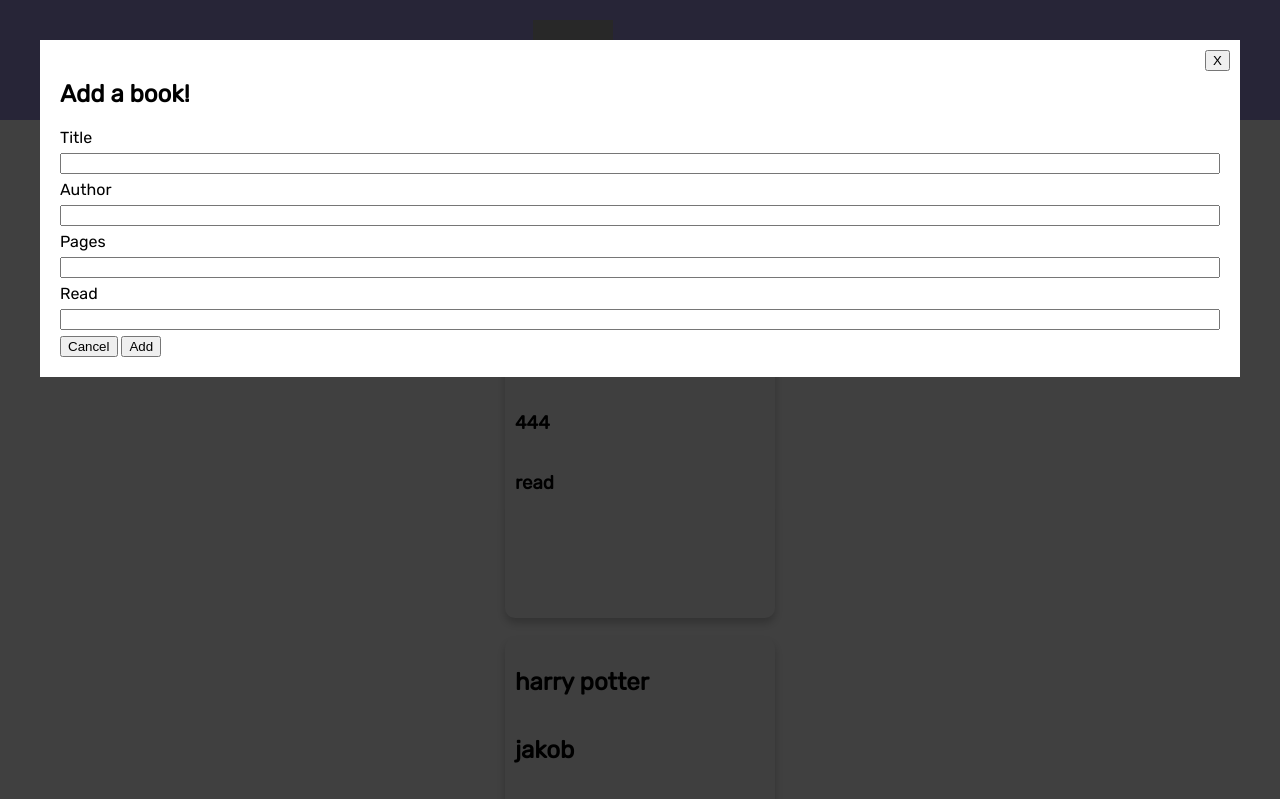
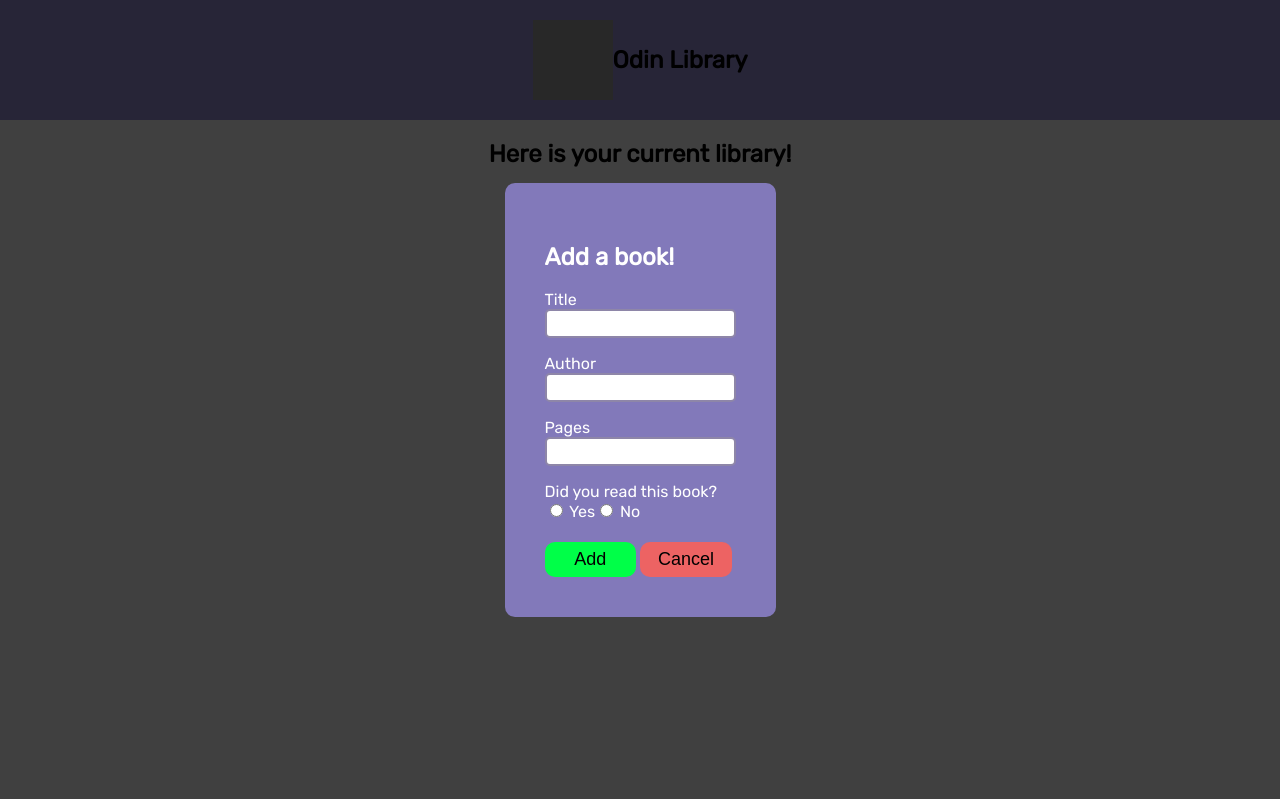
Before and after one commit to shavinski/odinLibrary, a plain HTML site: page index.html in a window 1280 px wide. Both pictures are taken after a click on the button "Add a book!". Shown: the top 799 px of the page. Drawn offline with Linux system fonts and the light colour scheme; grey boxes are pictures that could not be loaded; a web font is replaced by a local one.

Commit message:
Restyle modal and form

```diff
--- a/index.html
+++ b/index.html
@@ -23,23 +23,37 @@
         <button data-modal="modal-one" id="add-book">Add a book!</button>
 
         <div id="modal-form" class="jw-modal">
-            <div class="jw-modal-body">
-                <div class="exit-button">
-                    <button id="close-form">X</button>
-                </div>
+            <div class="form-container">
                 <h2>Add a book!</h2>
                 <form action="/" class="book-form">
+                    <div class="form-group">
                         <label for="title">Title</label>
                         <input type="text">
+                    </div>
+                    <div class="form-group">
                         <label for="author">Author</label>
                         <input type="text">
+                    </div>
+                    <div class="form-group">
                         <label for="pages">Pages</label>
                         <input type="text">
-                    <label for="read">Read</label>
-                    <input type="text">
+                    </div>
+                    <div class="form-group">
+                        <label for="read">Did you read this book?</label>
+                        <div class="radio-container">
+                            <div>
+                                <input type="radio" name="yesno" value="yes">
+                                Yes
+                            </div>
+                            <div>
+                                <input type="radio" name="yesno" value="no">
+                                No
+                            </div>
+                        </div>
+                    </div>
                     <div class="buttons-container">
-                        <button>Cancel</button>
-                        <button>Add</button>
+                        <button class="add-btn">Add</button>
+                        <button class="cancel-btn">Cancel</button>
                     </div>
                 </form>
             </div>
--- a/script.js
+++ b/script.js
@@ -65,8 +65,6 @@
     }
 }
 
-
-
 function openModal() {
     modalForm.classList.add('open');
     document.body.classList.add('jw-modal-open');
@@ -74,7 +72,7 @@
 
 // close currently open modal
 function closeModal() {
-    document.querySelector('.jw-modal.open').classList.remove('open');
+    document.querySelector('.jw-modal').classList.remove('open');
     document.body.classList.remove('jw-modal-open');
 }
 
--- a/style.css
+++ b/style.css
@@ -54,15 +54,51 @@
 .book-form {
     display: flex;
     flex-direction: column;
-    gap: 6px;
+    gap: 16px;
 }
 
-.exit-button {
-    position: absolute;
-    right: 50px;
-    top: 50px;
+.form-container {
+    color: rgb(255, 255, 255);
+    background-color:  rgb(130, 121, 186);
+    padding: 40px;
+    border-radius: 10px;
 }
 
+.book-form input {
+    padding: 5px;
+    border: 2px solid rgb(142, 134, 168);
+    border-radius: 5px;
+}
+
+.form-group {
+    display: flex;
+    flex-direction: column;
+}
+
+.radio-container {
+    display: flex;
+}
+
+.book-form button {
+    font-size: large;
+    padding: 7px;
+    margin-top: 5px;
+    border: none;
+    border-radius: 10px;
+    width: 48%;
+}
+
+.book-form button:hover {
+    cursor: pointer;
+}
+
+.add-btn {
+    background-color: rgb(0, 255, 72);
+}
+
+.cancel-btn {
+    background-color: rgb(237, 99, 99);
+}
 
 /* MAIN - BOOK CONTAINER/CARDS STYLES
 --------------*/
@@ -90,17 +126,15 @@
     inset: 0;
     z-index: 10000;
     background-color: rgba(0, 0, 0, .75);
-    padding: 40px;
-    overflow: auto;
+    padding: 20px;
+    /* overflow: auto; */
 }
 
-.jw-modal.open {
-    display: block;
-}
-
-.jw-modal-body {
-    padding: 20px;
-    background: #fff;
+.open {
+    display: flex;
+    flex-direction: column;
+    justify-content: center;
+    align-items: center;
 }
 
 body.jw-modal-open {
```
Lines whose indentation alone changed are shown as unchanged.
